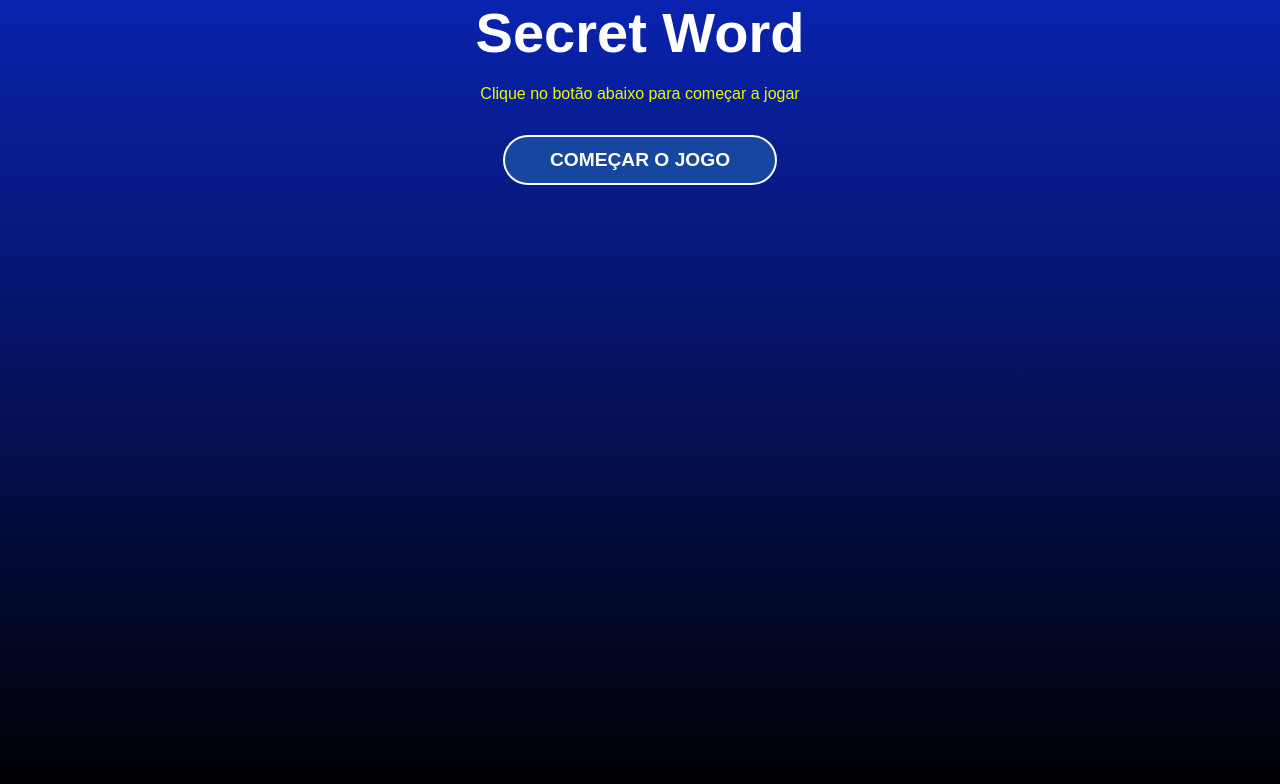
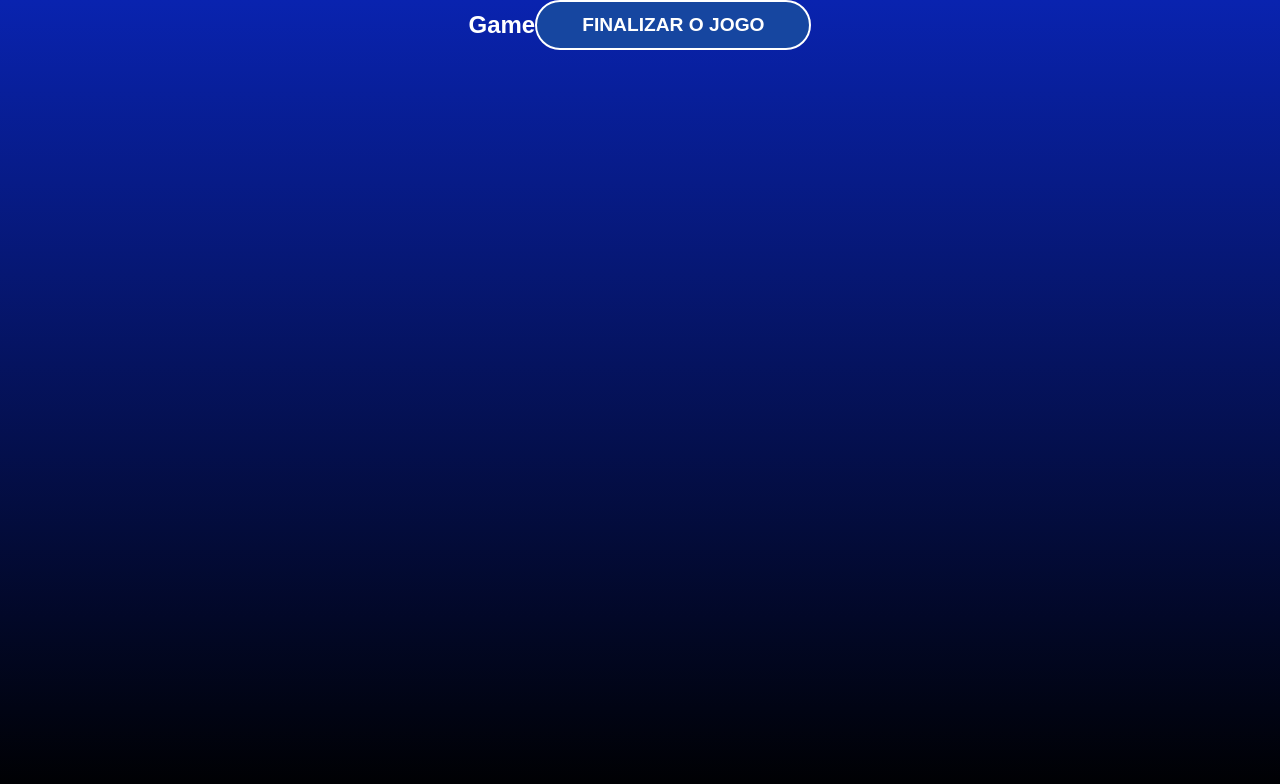
Before and after one commit to luissouzadeveloper/curso-reactjs, a React (Vite) app in the folder secret-word/: page / in a window 1280 px wide. Both pictures are taken after a click on the button "COMEÇAR O JOGO". Shown: the top 784 px of the page. Built offline with nearby package versions, Linux system fonts and the light colour scheme.

Commit message:
Estágios do game

```diff
--- a/secret-word/src/App.jsx
+++ b/secret-word/src/App.jsx
@@ -23,14 +23,27 @@
   const [gameStage, setGameStage] = useState(stages[0].name)
   const [words] = useState(wordsList)
 
-  console.log(words)
+  // Start the secret word game
+  const startGame = () => {
+    setGameStage(stages[1].name)
+  }
+
+  // process the letter input
+  const verifyLetter = () => {
+    setGameStage(stages[2].name);
+  }
+
+  // retry game or to leave game
+  const retry = () => {
+    setGameStage(stages[0].name)
+  }
 
   return (
     < >
       <div className='App'>
-        {gameStage === 'start' && <StartScreen />}
-        {gameStage === 'game' && <Game />}
-        {gameStage === 'end' && <GameOver />}
+        {gameStage === 'start' && <StartScreen startGame={startGame} />}
+        {gameStage === 'game' && <Game verifyLetter={verifyLetter} />}
+        {gameStage === 'end' && <GameOver retry={retry} />}
       </div>
     </>
   )
--- a/secret-word/src/components/Game.jsx
+++ b/secret-word/src/components/Game.jsx
@@ -1,9 +1,12 @@
 // CSS
 import './css/Game.css'
 
-const Game = () => {
+const Game = ({ verifyLetter }) => {
     return (
-        <div>Game</div>
+        <>
+            <h2>Game</h2>
+            <button onClick={verifyLetter}>Finalizar o jogo</button>
+        </>
     )
 }
 
--- a/secret-word/src/components/GameOver.jsx
+++ b/secret-word/src/components/GameOver.jsx
@@ -1,9 +1,13 @@
 // CSS
 import './css/GameOver.css'
 
-const GameOver = () => {
+const GameOver = ({ retry }) => {
     return (
-        <div>GameOver</div>
+        <div>
+            <h2>Game Over</h2>
+
+            <button onClick={retry}>Tentar novamente?</button>
+        </div>
     )
 }
 
--- a/secret-word/src/components/StartScreen.jsx
+++ b/secret-word/src/components/StartScreen.jsx
@@ -1,12 +1,12 @@
 import './css/StartScreen.css';
 
-const StartScreen = () => {
+const StartScreen = ({ startGame }) => {
     return (
         <>
             <div className='start'>
                 <h1>Secret Word</h1>
                 <p>Clique no botão abaixo para começar a jogar</p>
-                <button>Começar o jogo  </button>
+                <button onClick={startGame}>Começar o jogo  </button>
             </div>
         </>
     )
```
